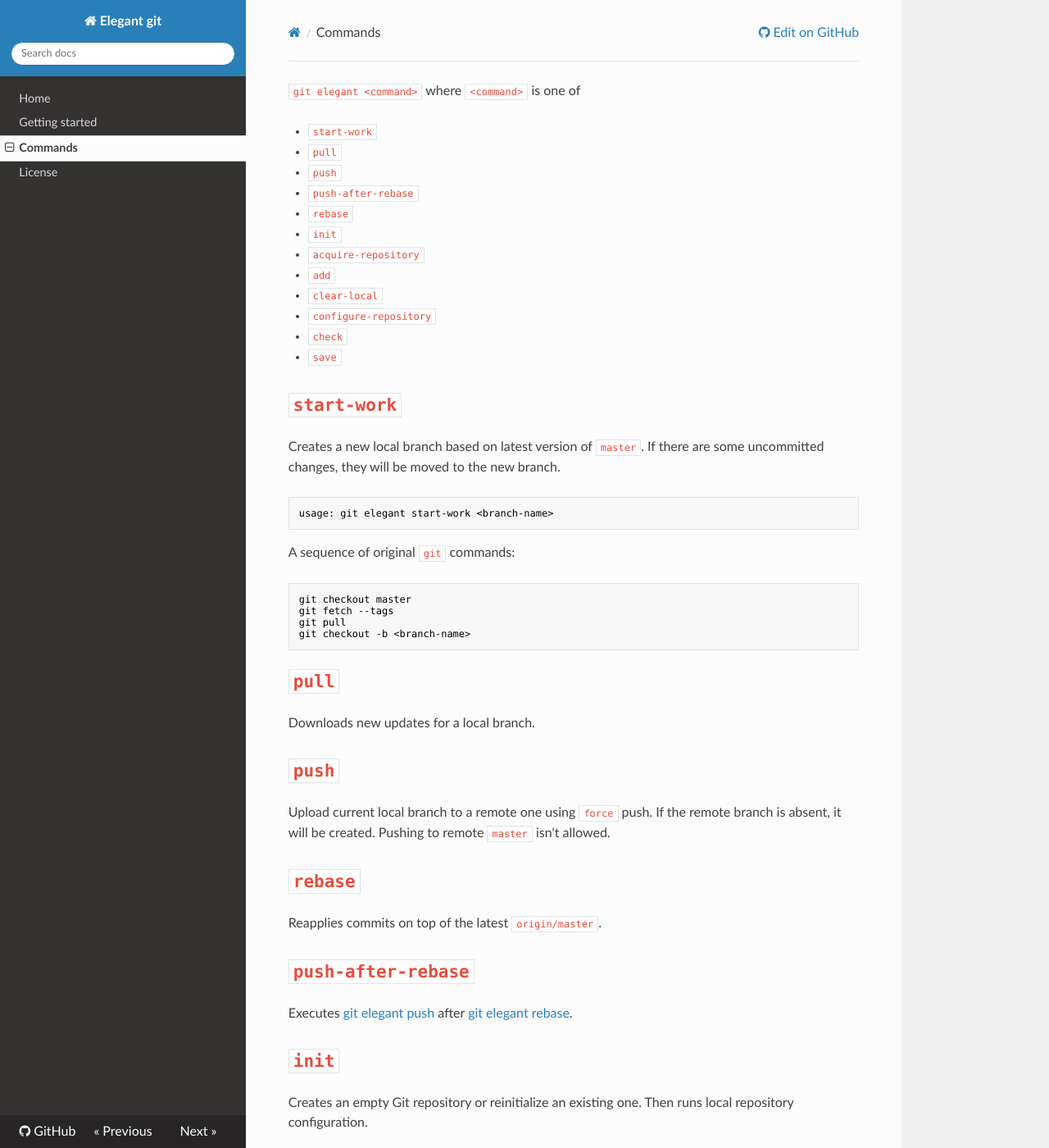
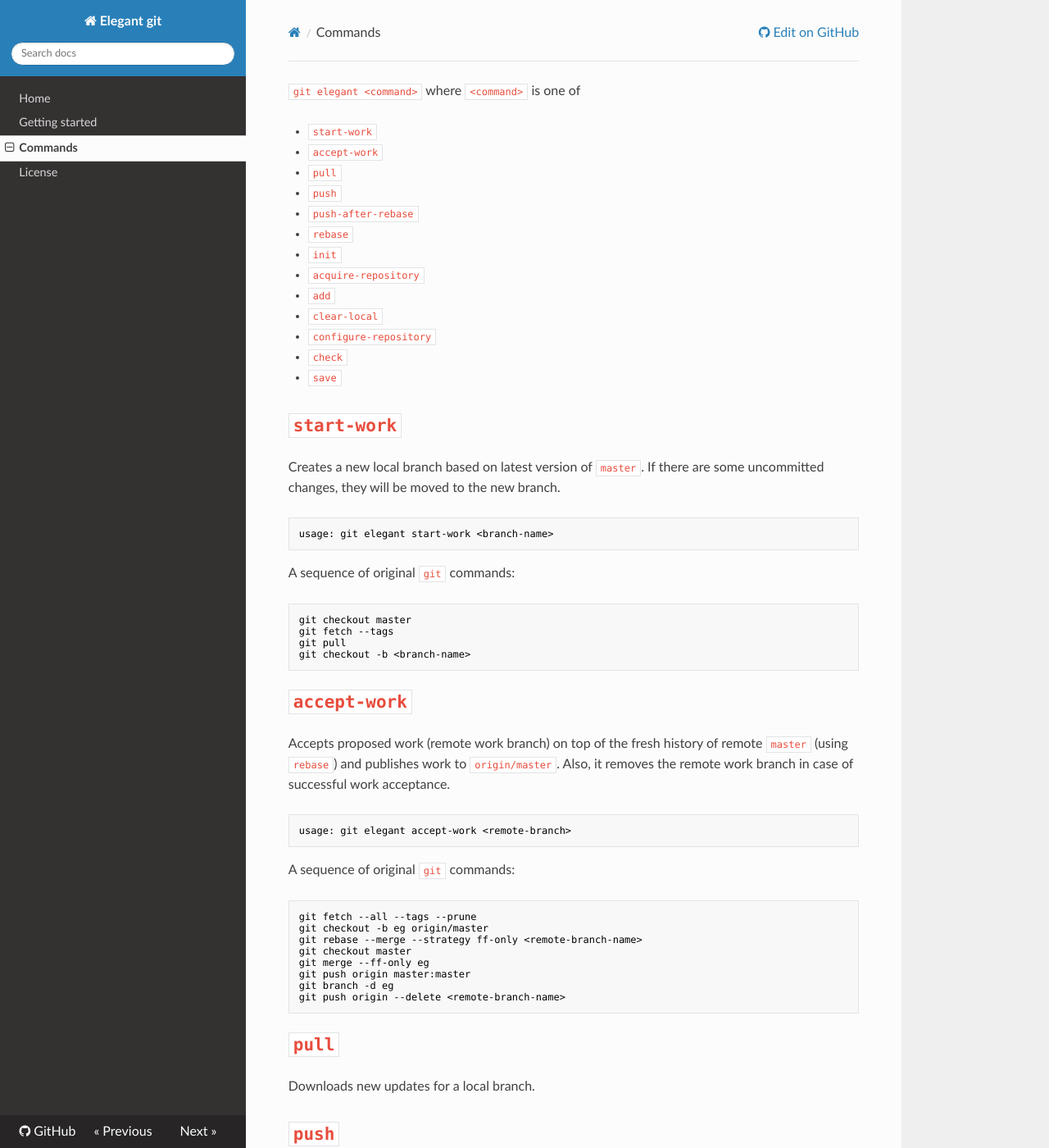
Before and after one commit to bees-hive/elegant-git, an MkDocs documentation site: the page built from docs/commands.md, in a window 1280 px wide and 1400 px high. Shown: the whole window at 82% size. Built offline with MkDocs 1.6.1, drawn with Linux system fonts in a browser that asks for light colours; nearby versions of some CDN libraries.

Commit message:
Add `accept-work` command
The command aims to merge a work branch in `master` one. It's similar to
what happen if you accept and merge a PR.

#137

````diff
--- a/docs/commands.md
+++ b/docs/commands.md
@@ -1,6 +1,7 @@
 `git elegant <command>` where `<command>` is one of
 
 - `start-work`
+- `accept-work`
 - `pull`
 - `push`
 - `push-after-rebase`
@@ -27,6 +28,26 @@ git checkout master
 git fetch --tags
 git pull
 git checkout -b <branch-name>
+```
+
+# `accept-work`
+Accepts proposed work (remote work branch) on top of the fresh history of remote `master` (using
+`rebase`) and publishes work to `origin/master`. Also, it removes the remote work branch in case of
+successful work acceptance.
+
+```bash
+usage: git elegant accept-work <remote-branch>
+```
+A sequence of original `git` commands:
+```bash
+git fetch --all --tags --prune
+git checkout -b eg origin/master
+git rebase --merge --strategy ff-only <remote-branch-name>
+git checkout master
+git merge --ff-only eg
+git push origin master:master
+git branch -d eg
+git push origin --delete <remote-branch-name>
 ```
 
 # `pull`
````
Also changed, not shown: 6 other files.
